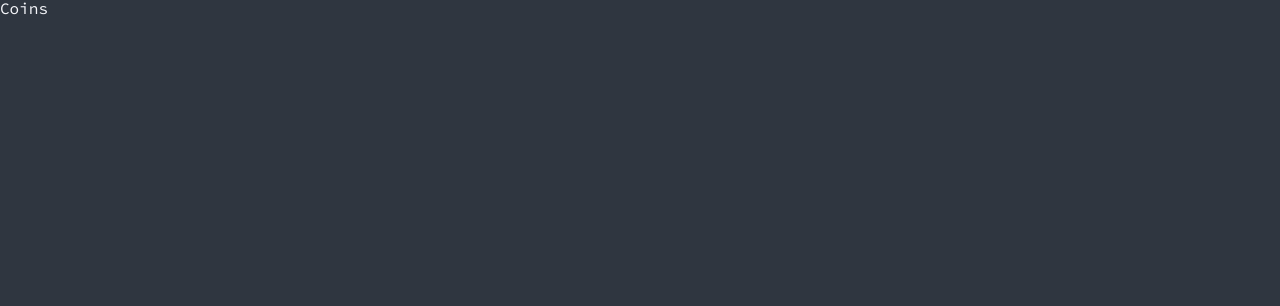
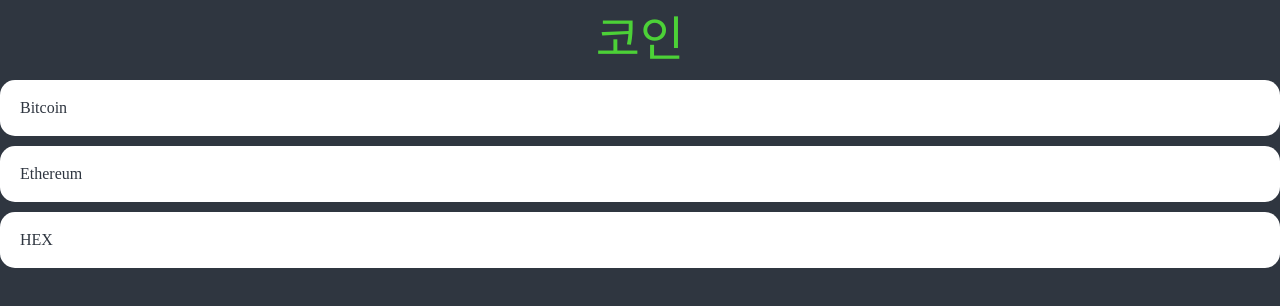
Before and after one commit to pongdang04/Nomad-Crypto-Tracker, a React (Create React App) app in the folder crypto-tracker/: page / in a window 1280 px wide. Shown: the top 306 px of the page. Built offline with nearby package versions, Linux system fonts and the light colour scheme.

Commit message:
list of LandingPage && Link to each Btn

```diff
--- a/crypto-tracker/src/App.tsx
+++ b/crypto-tracker/src/App.tsx
@@ -57,6 +57,7 @@
 }
 a{
   text-decoration: none;
+  color: inherit;
 }
 body{
   font-family:'Source Code Pro', san-serif;
--- a/crypto-tracker/src/routes/Coin.tsx
+++ b/crypto-tracker/src/routes/Coin.tsx
@@ -6,7 +6,7 @@
 
 function Coin() {
   const { coinId } = useParams<Params>();
-  return <h1>Coin</h1>;
+  return <h1>Coin:{coinId}</h1>;
 }
 
 export default Coin;
--- a/crypto-tracker/src/routes/Coins.tsx
+++ b/crypto-tracker/src/routes/Coins.tsx
@@ -1,8 +1,79 @@
-import { useParams } from "react-router-dom";
+import styled from "styled-components";
+import { theme } from "../Theme";
+import { Link } from "react-router-dom";
 
+const Container=styled.div`
+
+`
+const Header=styled.header`
+  height: 10vh;
+  display: flex;
+  justify-content: center;
+  align-items: center;
+`
+const CoinList=styled.ul`
+
+`
+const Title=styled.h1`
+  color: ${(props)=>props.theme.accentColor};
+  font-size:48px;
+`
+
+const Coin=styled.li`
+  background-color: white;
+  color:${(props)=>props.theme.bgColor};
+  padding: 20px;
+  border-radius: 15px;
+  margin-bottom: 10px;
+  &:hover{
+    a{
+      color: ${(props)=>props.theme.accentColor};
+      display: block;
+    }
+  }
+`
+
+const coins=[
+  {
+    id: "btc-bitcoin",
+    name: "Bitcoin",
+    symbol: "BTC",
+    rank: 1,
+    is_new: false,
+    is_active: true,
+    type: "coin",
+    },
+    {
+    id: "eth-ethereum",
+    name: "Ethereum",
+    symbol: "ETH",
+    rank: 2,
+    is_new: false,
+    is_active: true,
+    type: "coin",
+    },
+    {
+    id: "hex-hex",
+    name: "HEX",
+    symbol: "HEX",
+    rank: 3,
+    is_new: false,
+    is_active: true,
+    type: "token",
+    },
+]
 function Coins() {
-    return <h1> Coins</h1>;
+    return <Container>
+      <Header>
+        <Title> 코인 </Title>
+      </Header>
+      <CoinList>
+        {coins.map(coin=>
+        <Coin key={coin.id}>
+          <Link to={`/${coin.id}`}>{coin.name}</Link>
+        </Coin>)}
+      </CoinList>
+    </Container>
 }
 
-// Only one export default per file
 export default Coins;
```
